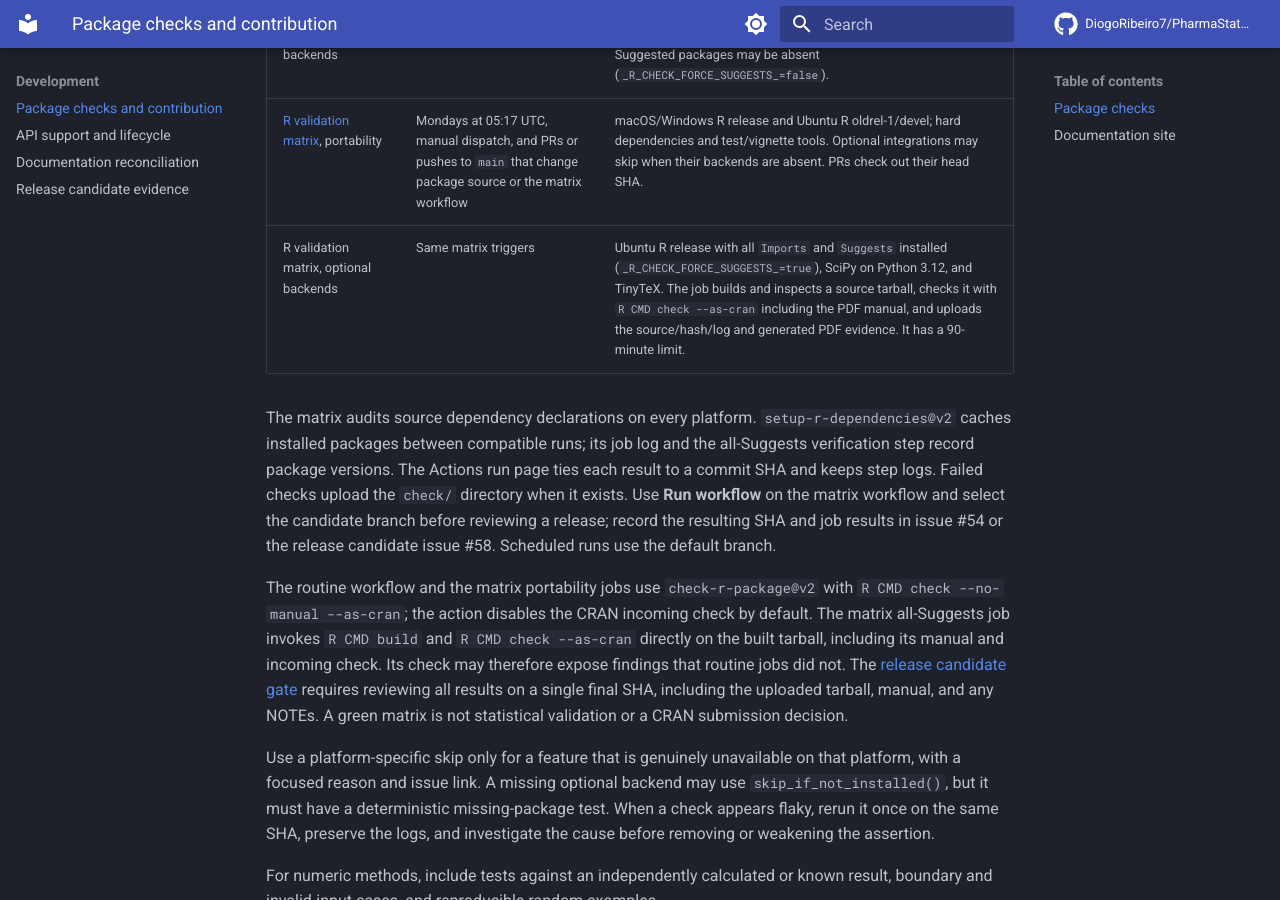
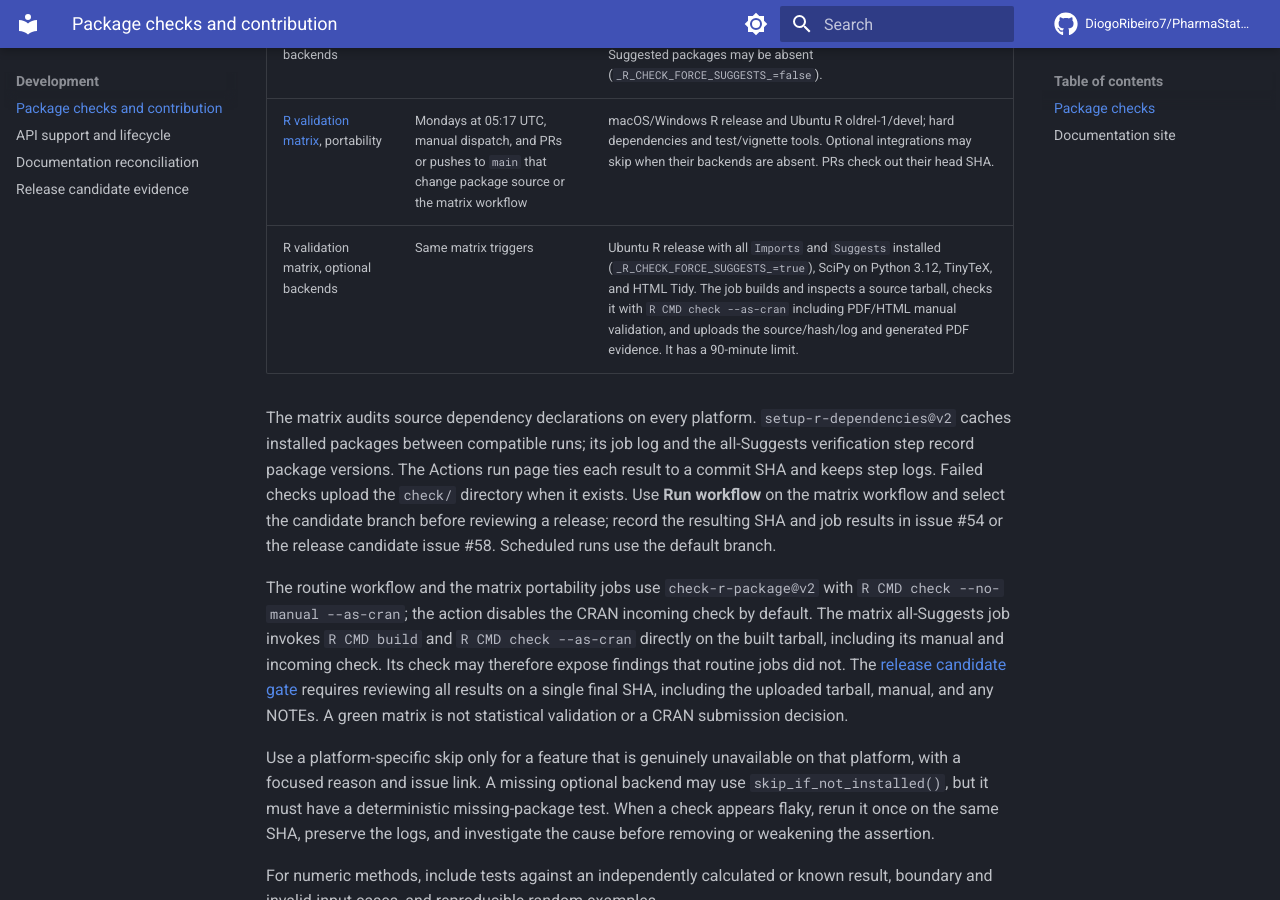
Before and after one commit to DiogoRibeiro7/PharmaStatsR, an MkDocs documentation site: the page built from docs/development.md, in a window 1280 px wide and 900 px high, scrolled down 963 px. Built offline with MkDocs 1.6.1 and Material for MkDocs 9.7.7, drawn with Linux system fonts in a browser that asks for light colours; comment, search, counter and statistics services are not loaded.

Commit message:
Install HTML Tidy for full manual validation

```diff
--- a/docs/development.md
+++ b/docs/development.md
@@ -19,7 +19,7 @@ The [dependency audit](dependency-audit.md) maps `Imports`, `Suggests`, runtime
 | [R-CMD-check](https://github.com/DiogoRibeiro7/PharmaStatsR/actions/workflows/R-CMD-check.yaml), required dependencies | Each PR and push to `main`, and manual dispatch | Ubuntu R release; hard dependencies plus `testthat`, `knitr`, `rmarkdown`, and `rcmdcheck` for checking. No Suggested modeling or reporting backend is installed explicitly. `_R_CHECK_FORCE_SUGGESTS_=false` lets optional installed-path tests skip. |
 | R-CMD-check, selected backends | Same triggers | Ubuntu R release; hard dependencies, test/vignette tools, and the listed optional backends. SciPy is installed in Python 3.12. Other Suggested packages may be absent (`_R_CHECK_FORCE_SUGGESTS_=false`). |
 | [R validation matrix](https://github.com/DiogoRibeiro7/PharmaStatsR/actions/workflows/R-validation-matrix.yaml), portability | Mondays at 05:17 UTC, manual dispatch, and PRs or pushes to `main` that change package source or the matrix workflow | macOS/Windows R release and Ubuntu R oldrel-1/devel; hard dependencies and test/vignette tools. Optional integrations may skip when their backends are absent. PRs check out their head SHA. |
-| R validation matrix, optional backends | Same matrix triggers | Ubuntu R release with all `Imports` and `Suggests` installed (`_R_CHECK_FORCE_SUGGESTS_=true`), SciPy on Python 3.12, and TinyTeX. The job builds and inspects a source tarball, checks it with `R CMD check --as-cran` including the PDF manual, and uploads the source/hash/log and generated PDF evidence. It has a 90-minute limit. |
+| R validation matrix, optional backends | Same matrix triggers | Ubuntu R release with all `Imports` and `Suggests` installed (`_R_CHECK_FORCE_SUGGESTS_=true`), SciPy on Python 3.12, TinyTeX, and HTML Tidy. The job builds and inspects a source tarball, checks it with `R CMD check --as-cran` including PDF/HTML manual validation, and uploads the source/hash/log and generated PDF evidence. It has a 90-minute limit. |
 
 The matrix audits source dependency declarations on every platform. `setup-r-dependencies@v2` caches installed packages between compatible runs; its job log and the all-Suggests verification step record package versions. The Actions run page ties each result to a commit SHA and keeps step logs. Failed checks upload the `check/` directory when it exists. Use **Run workflow** on the matrix workflow and select the candidate branch before reviewing a release; record the resulting SHA and job results in issue #54 or the release candidate issue #58. Scheduled runs use the default branch.
 
```
Also changed, not shown: NEWS.md (+1 -1 lines), docs/release-candidate.md (+1 -1 lines), 1 other file.
